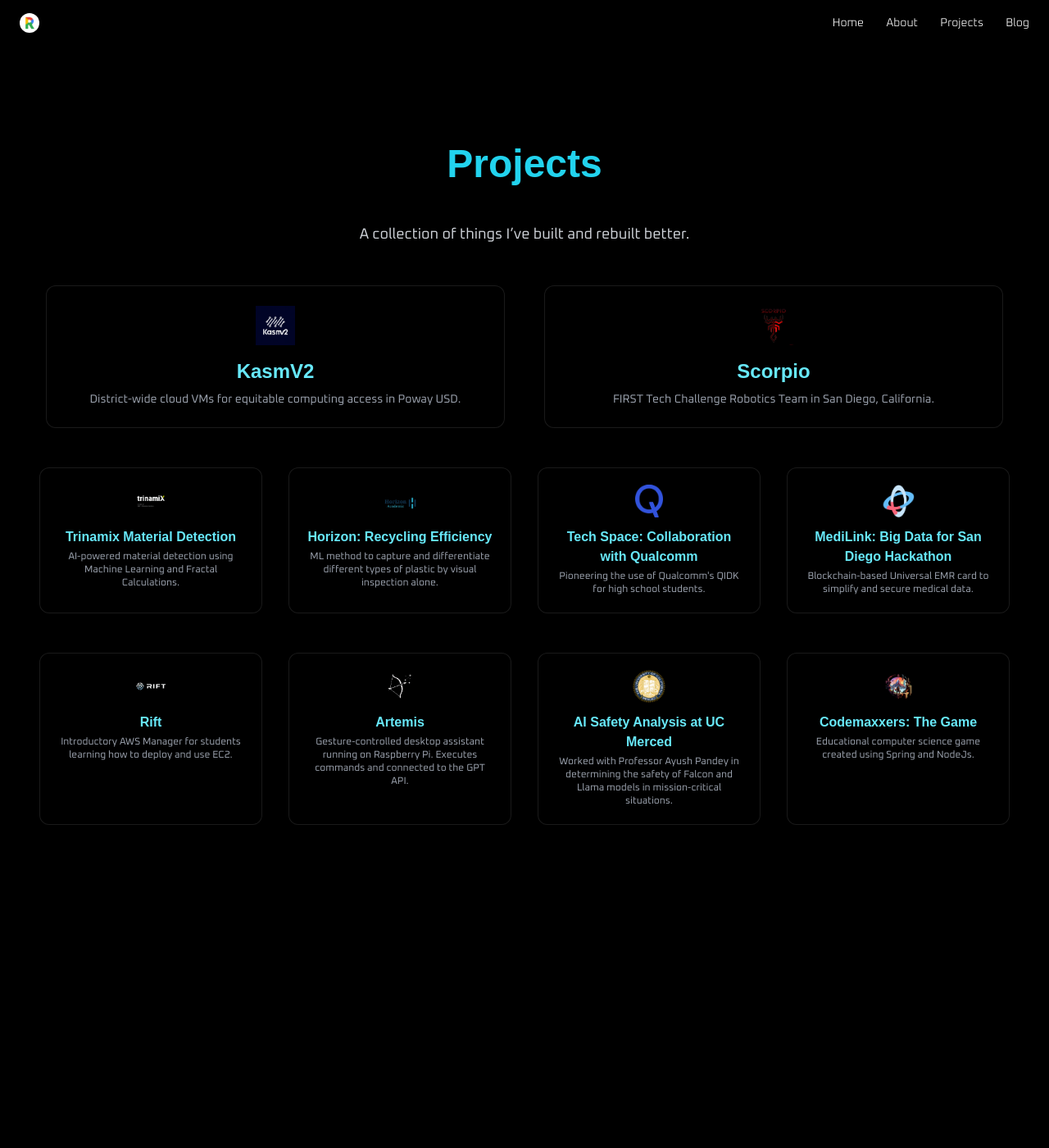
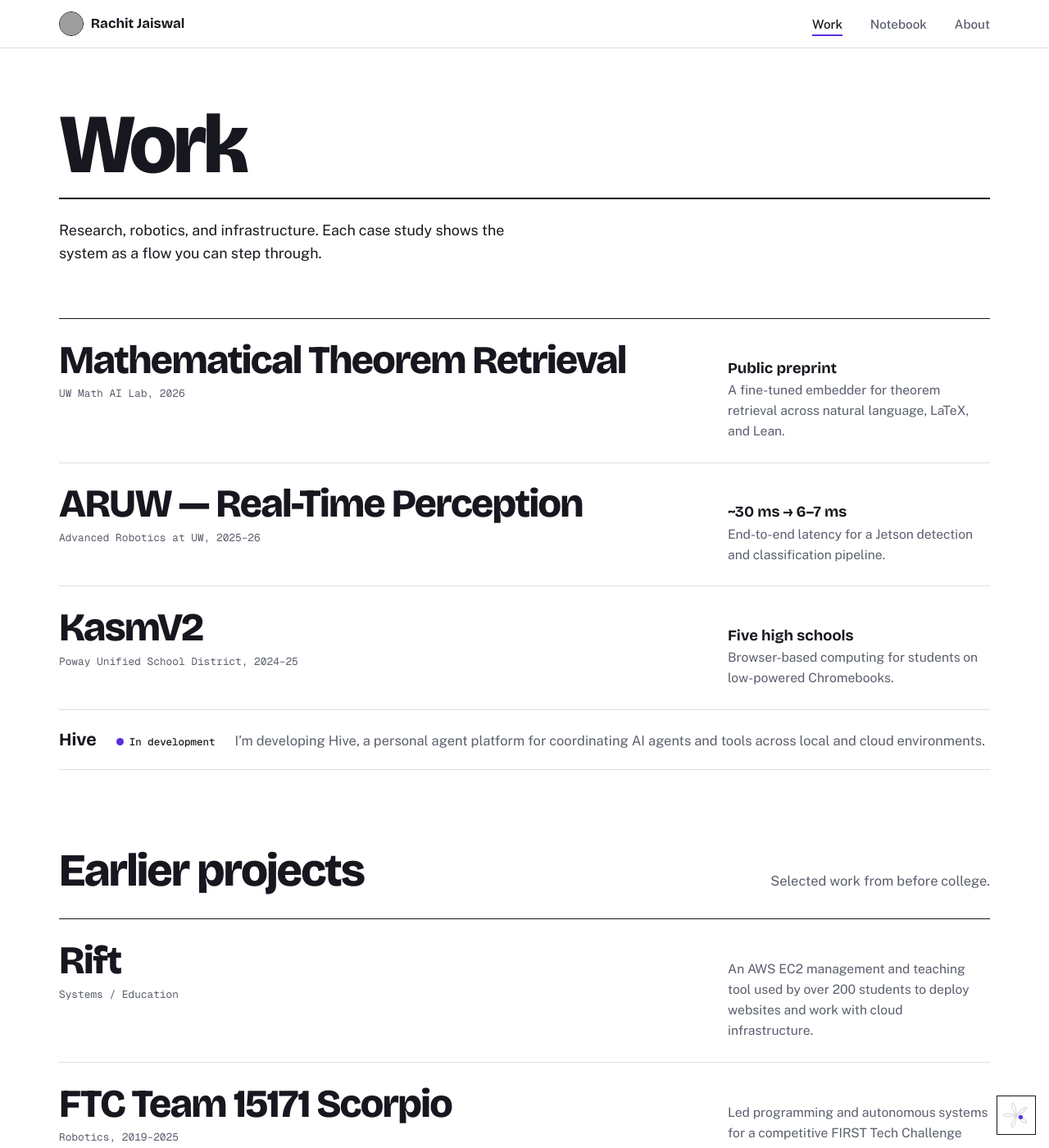
Before and after one commit to rachit-j/rachitjaiswal, a Jekyll site: the page built from projects.html, in a window 1280 px wide and 1400 px high. Shown: the whole window at 82% size. Built offline with Jekyll 4.4.1, drawn with Linux system fonts in a browser that asks for light colours; nearby versions of some CDN libraries; some web fonts are replaced; some of the changed text lies outside the part shown; grey boxes are pictures that could not be loaded.

Commit message:
work: integrate Signal index and three case studies

```diff
--- a/projects.html
+++ b/projects.html
@@ -1,86 +1,36 @@
 ---
-layout: projectlayout
+layout: signal
 title: Projects
+nav: projects
+description: Research, robotics, and infrastructure projects by Rachit Jaiswal.
 ---
 
-<section class="text-center my-20 space-y-12">
-  <h1 class="text-5xl font-bold text-cyan-400">Projects</h1>
-  <p class="text-gray-300 max-w-xl mx-auto text-lg">
-    A collection of things I’ve built and rebuilt better.
-  </p>
-
-  <!-- Featured Projects (Large Cards) -->
-  <div class="flex flex-wrap justify-center gap-12 mt-12 px-6">
-  <style>
-    .equal-card {
-      width: 560px;
-      min-height: 100px;
-    }
-  </style>
-
-  <a href="/projects/kasmv2" class="equal-card group bg-black/60 backdrop-blur-md p-6 rounded-xl border border-white/10 hover:border-cyan-400 transition transform hover:-translate-y-1">
-    <img src="/assets/resume/img/kasmv2_logo.png" alt="KasmV2 Logo" class="w-12 h-12 mb-4 mx-auto object-contain" />
-    <h2 class="text-2xl font-bold text-cyan-300 group-hover:text-white">KasmV2</h2>
-    <p class="text-sm text-gray-400 mt-2">District-wide cloud VMs for equitable computing access in Poway USD.</p>
-  </a>
-
-  <a href="/projects/scorpio" class="equal-card group bg-black/60 backdrop-blur-md p-6 rounded-xl border border-white/10 hover:border-cyan-400 transition transform hover:-translate-y-1">
-    <img src="/assets/resume/img/ftc_logo.png" alt="FTC Logo" class="w-12 h-12 mb-4 mx-auto object-contain" />
-    <h2 class="text-2xl font-bold text-cyan-300 group-hover:text-white">Scorpio</h2>
-    <p class="text-sm text-gray-400 mt-2">FIRST Tech Challenge Robotics Team in San Diego, California.</p>
-  </a>
-</div>
-
-  <!-- More Projects (Medium Cards w/ Logo & Hover Tilt) -->
-  <div class="grid gap-8 mt-20 sm:grid-cols-2 md:grid-cols-3 lg:grid-cols-4 px-6">
-    <a href="/projects/trinamix" class="group bg-black/50 backdrop-blur-md p-5 rounded-xl border border-white/10 hover:border-cyan-400 transition transform hover:rotate-1 hover:scale-[1.02]">
-      <img src="/assets/resume/img/trinamix_logo.png" alt="Trinamix Logo" class="w-10 h-10 mb-3 mx-auto object-contain" />
-      <h3 class="text-base font-semibold text-cyan-300 group-hover:text-white">Trinamix Material Detection</h3>
-      <p class="text-xs text-gray-400 mt-1">AI-powered material detection using Machine Learning and Fractal Calculations.</p>
-    </a>
-
-    <a href="/projects/horizon" class="group bg-black/50 backdrop-blur-md p-5 rounded-xl border border-white/10 hover:border-cyan-400 transition transform hover:rotate-1 hover:scale-[1.02]">
-      <img src="/assets/resume/img/horizon_logo.png" alt="Horizon Logo" class="w-10 h-10 mb-3 mx-auto object-contain" />
-      <h3 class="text-base font-semibold text-cyan-300 group-hover:text-white">Horizon: Recycling Efficiency</h3>
-      <p class="text-xs text-gray-400 mt-1">ML method to capture and differentiate different types of plastic by visual inspection alone.</p>
-    </a>
-
-    <a href="https://developer.qualcomm.com/blog/high-school-project-computer-vision-and-robotics-enhance-waste-recycling" class="group bg-black/50 backdrop-blur-md p-5 rounded-xl border border-white/10 hover:border-cyan-400 transition transform hover:rotate-1 hover:scale-[1.02]">
-      <img src="/assets/resume/img/qualcomm_logo.png" alt="Qualcomm Logo" class="w-10 h-10 mb-3 mx-auto object-contain" />
-      <h3 class="text-base font-semibold text-cyan-300 group-hover:text-white">Tech Space: Collaboration with Qualcomm</h3>
-      <p class="text-xs text-gray-400 mt-1">Pioneering the use of Qualcomm's QIDK for high school students.</p>
-    </a>
-
-    <a href="/projects/medilink" class="group bg-black/50 backdrop-blur-md p-5 rounded-xl border border-white/10 hover:border-cyan-400 transition transform hover:rotate-1 hover:scale-[1.02]">
-      <img src="/assets/resume/img/medilink_logo.png" alt="MediLink Logo" class="w-10 h-10 mb-3 mx-auto object-contain" />
-      <h3 class="text-base font-semibold text-cyan-300 group-hover:text-white">MediLink: Big Data for San Diego Hackathon</h3>
-      <p class="text-xs text-gray-400 mt-1">Blockchain-based Universal EMR card to simplify and secure medical data.</p>
-    </a>
+<main id="main">
+  <div class="wrap page-head">
+    <h1 class="h-page ruled">Work</h1>
+    <p class="lede">Research, robotics, and infrastructure. Each case study shows the system as a flow you can step through.</p>
   </div>
-
-  <div class="grid gap-8 mt-20 sm:grid-cols-2 md:grid-cols-3 lg:grid-cols-4 px-6">
-    <a href="/projects/rift" class="group bg-black/50 backdrop-blur-md p-5 rounded-xl border border-white/10 hover:border-cyan-400 transition transform hover:rotate-1 hover:scale-[1.02]">
-      <img src="/assets/resume/img/rift_logo.png" alt="PlasticSort Logo" class="w-10 h-10 mb-3 mx-auto object-contain" />
-      <h3 class="text-base font-semibold text-cyan-300 group-hover:text-white">Rift</h3>
-      <p class="text-xs text-gray-400 mt-1">Introductory AWS Manager for students learning how to deploy and use EC2.</p>
-    </a>
-
-    <a href="/projects/artemis" class="group bg-black/50 backdrop-blur-md p-5 rounded-xl border border-white/10 hover:border-cyan-400 transition transform hover:rotate-1 hover:scale-[1.02]">
-      <img src="/assets/resume/img/artemis_logo_nobackground.png" alt="Artemis Logo" class="w-10 h-10 mb-3 mx-auto object-contain" />
-      <h3 class="text-base font-semibold text-cyan-300 group-hover:text-white">Artemis</h3>
-      <p class="text-xs text-gray-400 mt-1">Gesture-controlled desktop assistant running on Raspberry Pi. Executes commands and connected to the GPT API.</p>
-    </a>
-
-    <a href="/projects/ucmerced" class="group bg-black/50 backdrop-blur-md p-5 rounded-xl border border-white/10 hover:border-cyan-400 transition transform hover:rotate-1 hover:scale-[1.02]">
-      <img src="/assets/resume/img/ucmerced_logo.png" alt="UCM Logo" class="w-10 h-10 mb-3 mx-auto object-contain" />
-      <h3 class="text-base font-semibold text-cyan-300 group-hover:text-white">AI Safety Analysis at UC Merced</h3>
-      <p class="text-xs text-gray-400 mt-1">Worked with Professor Ayush Pandey in determining the safety of Falcon and Llama models in mission-critical situations.</p>
-    </a>
-
-    <a href="/projects/codemaxxers" class="group bg-black/50 backdrop-blur-md p-5 rounded-xl border border-white/10 hover:border-cyan-400 transition transform hover:rotate-1 hover:scale-[1.02]">
-      <img src="/assets/resume/img/codemaxxers_logo.png" alt="Smart Arm Logo" class="w-10 h-10 mb-3 mx-auto object-contain" />
-      <h3 class="text-base font-semibold text-cyan-300 group-hover:text-white">Codemaxxers: The Game</h3>
-      <p class="text-xs text-gray-400 mt-1">Educational computer science game created using Spring and NodeJs.</p>
-    </a>
-  </div>
-</section>
+  <section class="band wrap" aria-labelledby="f-h" style="padding-top:1rem">
+    <h2 class="vh" id="f-h">Case studies</h2>
+    <ul class="rows">
+      <li><a class="row" href="/projects/math-ai"><span><span class="row-t">Mathematical Theorem Retrieval</span><span class="row-ctx">UW Math AI Lab, 2026</span></span><span class="row-s"><b>Public preprint</b>A fine-tuned embedder for theorem retrieval across natural language, LaTeX, and Lean.</span></a></li>
+      <li><a class="row" href="/projects/aruw-perception"><span><span class="row-t">ARUW — Real-Time Perception</span><span class="row-ctx">Advanced Robotics at UW, 2025–26</span></span><span class="row-s"><b>~30 ms → 6–7 ms</b>End-to-end latency for a Jetson detection and classification pipeline.</span></a></li>
+      <li><a class="row" href="/projects/kasmv2"><span><span class="row-t">KasmV2</span><span class="row-ctx">Poway Unified School District, 2024–25</span></span><span class="row-s"><b>Five high schools</b>Browser-based computing for students on low-powered Chromebooks.</span></a></li>
+    </ul>
+    <div class="bench-line"><b>Hive</b><span class="state live">In development</span><p>I’m developing Hive, a personal agent platform for coordinating AI agents and tools across local and cloud environments.</p></div>
+  </section>
+  <section class="band wrap" aria-labelledby="e-h" style="padding-top:0">
+    <div class="sec-head"><h2 class="h-sec" id="e-h">Earlier projects</h2><p>Selected work from before college.</p></div>
+    <ul class="rows">
+      <li><a class="row" href="/projects/rift"><span><span class="row-t">Rift</span><span class="row-ctx">Systems / Education</span></span><span class="row-s">An AWS EC2 management and teaching tool used by over 200 students to deploy websites and work with cloud infrastructure.</span></a></li>
+      <li><a class="row" href="/projects/scorpio"><span><span class="row-t">FTC Team 15171 Scorpio</span><span class="row-ctx">Robotics, 2019–2025</span></span><span class="row-s">Led programming and autonomous systems for a competitive FIRST Tech Challenge team.</span></a></li>
+      <li><a class="row" href="/projects/trinamix"><span><span class="row-t">TrinamiX — Material Identification</span><span class="row-ctx">Industry / Machine learning, August–November 2023</span></span><span class="row-s">Developed material-classification models and a custom imaging dataset pipeline based on laser speckle patterns.</span></a></li>
+      <li><a class="row" href="/projects/horizon"><span><span class="row-t">Plastic Classification Research</span><span class="row-ctx">Earlier research, 2023</span></span><span class="row-s">Investigated visual classification of plastic bottles and published the project in Horizon Academic Research Journal, Vol. 4 No. 2.</span></a></li>
+      <li><div class="row static"><span><span class="row-t">Tech Space × Qualcomm QIDK</span><span class="row-ctx">Earlier collaboration, 2023</span></span><span class="row-s">Worked on computer vision and robotics for waste recycling using Qualcomm’s Innovators Development Kit.</span></div></li>
+      <li><a class="row" href="/projects/medilink"><span><span class="row-t">MediLink</span><span class="row-ctx">Hackathon prototype, 2024</span></span><span class="row-s">A blockchain-inspired medical-record sharing concept prototyped for the Big Data for San Diego Hackathon.</span></a></li>
+      <li><a class="row" href="/projects/artemis"><span><span class="row-t">Artemis</span><span class="row-ctx">Personal project</span></span><span class="row-s">A Raspberry Pi assistant connecting hand-gesture recognition, a voice interface, and GPT-powered commands.</span></a></li>
+      <li><a class="row" href="/projects/ucmerced"><span><span class="row-t">LLM Safety Research — UC Merced</span><span class="row-ctx">Earlier research</span></span><span class="row-s">Studied language-model behavior in safety-critical use cases under the guidance of Ayush Pandey.</span></a></li>
+      <li><a class="row" href="/projects/codemaxxers"><span><span class="row-t">CodeMaxxers</span><span class="row-ctx">Team project</span></span><span class="row-s">Coordinated a 15-student team building an educational computer science game.</span></a></li>
+    </ul>
+  </section>
+</main>
--- a/projects/kasmv2.html
+++ b/projects/kasmv2.html
@@ -1,33 +1,32 @@
 ---
-layout: projectdetails
+layout: signal
 title: KasmV2
-project_name: KasmV2
-description: District-wide cloud VMs for equitable computing access in Poway USD.
-logo: /assets/resume/img/kasmv2_logo.png
-project_tag: kasmv2
-links:
-  - name: GitHub
-    url: https://github.com/nighthawkcodingsociety/kasm-multi-server
-  - name: Website
-    url: https://nighthawkcoders.github.io/portfolio_2025/kasm/pages/intro
-  - name: PUSD Version
-    url: https://open-coding-society.github.io/kasm-platform/
+nav: projects
+description: Built a multi-server AWS platform delivering desktops and applications through a browser across five high schools.
+---
 
----
-<!-- papers:
-  - title: Whitepaper (2024)
-    url: /assets/papers/kasmv2_whitepaper.pdf -->
-
-<!-- Custom HTML or markdown below -->
-
-<p>KasmV2 is a district-wide cloud computing system that enables students to access full-featured virtual machines from low-powered Chromebooks. </p>
-<br>
-<p>It is designed for scalability and equity, made to ensure all students in Poway USD have access to high-performance environments for computing and coursework. </p>
-<br>
-<p>The installer and core setup tools are publicly available on the GitHub repository: nighthawkcoders/kasm-multi-server. </p>
-<br>
-<p>Documentation, migration instructions, and updates to the DockerHub-based deployment are maintained on the PUSD-hosted version: open-coding-society/kasm-platform</p>
-<br>
-<p>KasmV2 uses the Kasm Platforms system, running on AWS and generated with the use of Ansible, Terraform, SSH, and Shell.</p>
-<br>
-<p>It is currently deployed and in use at the Poway Unified School District in San Diego, California. The project started deployment in 2024.</p>
+<main id="main">
+  <article aria-labelledby="cs-h">
+    <div class="wrap cs-head">
+      <a class="crumb" href="/projects">All work</a>
+      <h1 class="h-page ruled" id="cs-h">KasmV2</h1>
+      <div class="cs-meta"><span class="state ">Historical multi-school deployment</span><span class="ctx">Poway Unified School District, May 2024–July 2025, Systems Engineer Intern</span></div>
+      <p class="cs-summary">Built a multi-server AWS platform delivering desktops and applications through a browser across five high schools.</p>
+    </div>
+    <div class="flow grid-paper" data-flow="flow-kasmv2">
+      <div class="wrap">
+        <div class="flow-cap"><span>From a student’s browser to the cloud. Select a stage.</span><button class="replay" type="button">Replay</button></div>
+        <ol class="stages" role="tablist" aria-label="KasmV2 stages"></ol>
+        <div class="note" role="tabpanel" tabindex="0"></div>
+      </div>
+    </div>
+    <script type="application/json" id="flow-kasmv2">[{"k": "access", "v": "Student browser", "t": "Students open desktops and applications in a browser, so a low-powered Chromebook is enough.", "tools": "Browser-based desktops"}, {"k": "route", "v": "Nginx and load balancing", "t": "Nginx handled traffic routing, with load balancing across the multi-server deployment.", "tools": "Nginx, load balancing"}, {"k": "run", "v": "Docker environments", "t": "Docker provided the containerized computing environments.", "tools": "Docker"}, {"k": "provision", "v": "AWS, automated", "t": "AWS Auto Scaling, with Ansible and Terraform provisioning, supported deployment and operation across multiple schools.", "tools": "AWS, Ansible, Terraform"}, {"k": "reach", "v": "Five high schools", "t": "Began as a Del Norte High School pilot and expanded to five high schools in Poway Unified School District.", "tools": "Supported by North Island Credit Union and the PUSD Foundation"}]</script>
+    <div class="wrap cs-body">
+      <div class="cs-text"><section><h2 class="h-sub">The problem</h2><p>Students using low-powered Chromebooks need access to computing environments that can support programming and other coursework without requiring a powerful local machine.</p></section><section><h2 class="h-sub">My contribution</h2><p>I initiated KasmV2 and engineered its cloud infrastructure. Docker and Nginx provided containerized environments and traffic routing. AWS Auto Scaling, load balancing, and Ansible/Terraform provisioning supported deployment and operation across multiple schools.</p></section><section><h2 class="h-sub">Deployment and support</h2><p>The project began as a Del Norte High School pilot and expanded to five high schools in Poway Unified School District. It received support from North Island Credit Union and the PUSD Foundation.</p></section></div>
+      <aside class="facts" aria-label="Project facts"><div class="proof"><b>Five high schools</b><span>expanded from a single-school pilot</span></div><dl><dt>Role</dt><dd>Systems Engineer Intern</dd><dt>Organization</dt><dd>Poway Unified School District</dd><dt>Dates</dt><dd>May 2024–July 2025</dd><dt>Tools</dt><dd>Docker, Nginx, AWS Auto Scaling, Ansible, Terraform</dd></dl><a class="ul-link" href="/notebook?filter=writing">Notes from this project</a></aside>
+    </div>
+    <nav class="wrap next" aria-label="Next project">
+      <a class="row" href="/projects/math-ai"><span class="k">Next project</span><span class="row-t">Mathematical Theorem Retrieval</span></a>
+    </nav>
+  </article>
+</main>
--- /dev/null
+++ b/projects/math-ai.html
@@ -0,0 +1,32 @@
+---
+layout: signal
+title: Mathematical Theorem Retrieval
+nav: projects
+description: Worked on mathematical search across natural language, LaTeX, and Lean.
+---
+
+<main id="main">
+  <article aria-labelledby="cs-h">
+    <div class="wrap cs-head">
+      <a class="crumb" href="/projects">All work</a>
+      <h1 class="h-page ruled" id="cs-h">Mathematical Theorem Retrieval</h1>
+      <div class="cs-meta"><span class="state ">Research completed, public preprint</span><span class="ctx">UW Math AI Lab, January–June 2026, research</span></div>
+      <p class="cs-summary">Worked on mathematical search across natural language, LaTeX, and Lean.</p>
+    </div>
+    <div class="flow grid-paper" data-flow="flow-math-ai">
+      <div class="wrap">
+        <div class="flow-cap"><span>From statement to retrieved theorem. Select a stage.</span><button class="replay" type="button">Replay</button></div>
+        <ol class="stages" role="tablist" aria-label="Mathematical Theorem Retrieval stages"></ol>
+        <div class="note" role="tabpanel" tabindex="0"></div>
+      </div>
+    </div>
+    <script type="application/json" id="flow-math-ai">[{"k": "input", "v": "Three notations", "t": "The same mathematical idea can be written in natural language, in LaTeX, or as a formal statement in Lean.", "tools": "Natural language, LaTeX, Lean"}, {"k": "model", "v": "Fine-tuned embedder", "t": "My contribution: developing a fine-tuned embedder for theorem retrieval, with guidance from Vasily Ilin and Henry Kvinge.", "tools": "Embedding models"}, {"k": "task", "v": "Theorem retrieval", "t": "Retrieval tools need representations that connect these forms, including formal statements written in Lean.", "tools": "Retrieval across forms"}, {"k": "output", "v": "Preprint", "t": "Coauthored “Does My Embedding Reflect That A = B? Evaluating Mathematical Equivalence in Embedding Models,” presented at the ICML 2026 AI for Math Workshop.", "tools": "arXiv 2606.23959"}]</script>
+    <div class="wrap cs-body">
+      <div class="cs-text"><section><h2 class="h-sub">The problem</h2><p>Mathematical statements can express the same idea in very different language. Retrieval tools need representations that connect those forms, including formal statements written in Lean.</p></section><section><h2 class="h-sub">My contribution</h2><p>At the UW Math AI Lab, I developed a fine-tuned embedder for theorem retrieval across natural language, LaTeX, and Lean under the guidance of Vasily Ilin and Henry Kvinge.</p></section><section><h2 class="h-sub">Research output</h2><p>I coauthored the public preprint <i>Does My Embedding Reflect That A = B? Evaluating Mathematical Equivalence in Embedding Models</i>. The work was presented at the ICML 2026 AI for Math Workshop.</p></section></div>
+      <aside class="facts" aria-label="Project facts"><dl><dt>Role</dt><dd>Student Researcher</dd><dt>Lab</dt><dd>University of Washington Math AI Lab</dd><dt>Guidance</dt><dd>Vasily Ilin and Henry Kvinge</dd><dt>Dates</dt><dd>January–June 2026</dd><dt>Areas</dt><dd>Embeddings, theorem retrieval, Lean</dd></dl><a class="ul-link" href="https://arxiv.org/abs/2606.23959">Read the paper on arXiv</a></aside>
+    </div>
+    <nav class="wrap next" aria-label="Next project">
+      <a class="row" href="/projects/aruw-perception"><span class="k">Next project</span><span class="row-t">ARUW — Real-Time Perception</span></a>
+    </nav>
+  </article>
+</main>
```
Also changed, not shown: projects/aruw-perception.html (added, +32 -0 lines).
